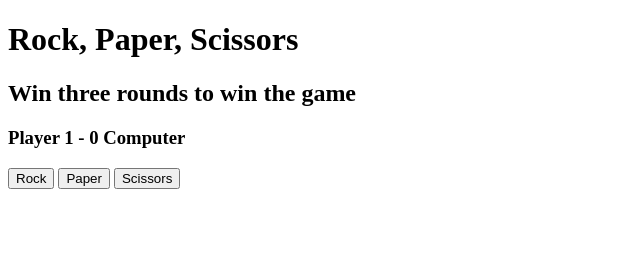
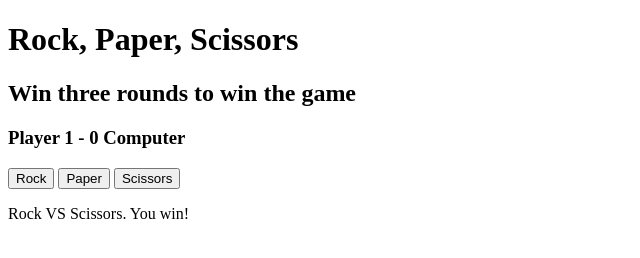
Before and after one commit to Krismurimi/Rock-Paper-Scissors, a plain HTML site: page index.html in a window 1280 px wide. Both pictures are taken after a click on the button "Rock". Shown: the whole page, without its empty margins (0-640 px from the left). Drawn offline with Linux system fonts and the light colour scheme.

Commit message:
Edit js to output match results in html

```diff
--- a/index.html
+++ b/index.html
@@ -15,5 +15,8 @@
         <button class="options">Rock</button>
         <button class="options">Paper</button>
         <button class="options">Scissors</button>
+
+        <div class="matchResult">
+        </div>
     </body>
 </html>
--- a/rps.js
+++ b/rps.js
@@ -45,6 +45,10 @@ function game(){
 const options = document.querySelectorAll('.options');
 let pscore = 0;
 let cscore = 0;
+const matchResult = document.querySelector('div');
+const paragraph = document.createElement('p');
+
+matchResult.appendChild(paragraph);
 
 options.forEach((option)=>{
     option.addEventListener('click', function(){
@@ -52,7 +56,8 @@ options.forEach((option)=>{
 
         const cOptions = ['Rock','Paper','Scissors'];
         const cInput = cOptions[Math.floor(Math.random()*3)];
-        compare(pInput,cInput);
+        result = compare(pInput,cInput);
+        paragraph.textContent = `${result}`;
         scoreUpdate();
         if(gameWinner()){
             pscore = cscore = 0;
@@ -64,7 +69,7 @@ options.forEach((option)=>{
 function compare(pInput,cInput){
     const match = `${pInput} VS ${cInput}`
     if (pInput == cInput){
-        alert (`${match}. It's a tie!`);
+        return `${match}. It's a tie!`;
     }
     else if (
         (pInput == "Rock" && cInput == "Scissors")||
@@ -72,11 +77,11 @@ function compare(pInput,cInput){
         (pInput == "Scissors" && cInput == "Paper")
     ){
         pscore++;
-        alert (`${match}. You win!`);
+        return `${match}. You win!`;
     }
     else{
         cscore ++;
-        alert (`${match}. You lose!`);
+        return `${match}. You lose!`;
     }
 };
 
@@ -96,4 +101,4 @@ function gameWinner(){
         return true;
     }
     return false;
-}
+};
```
